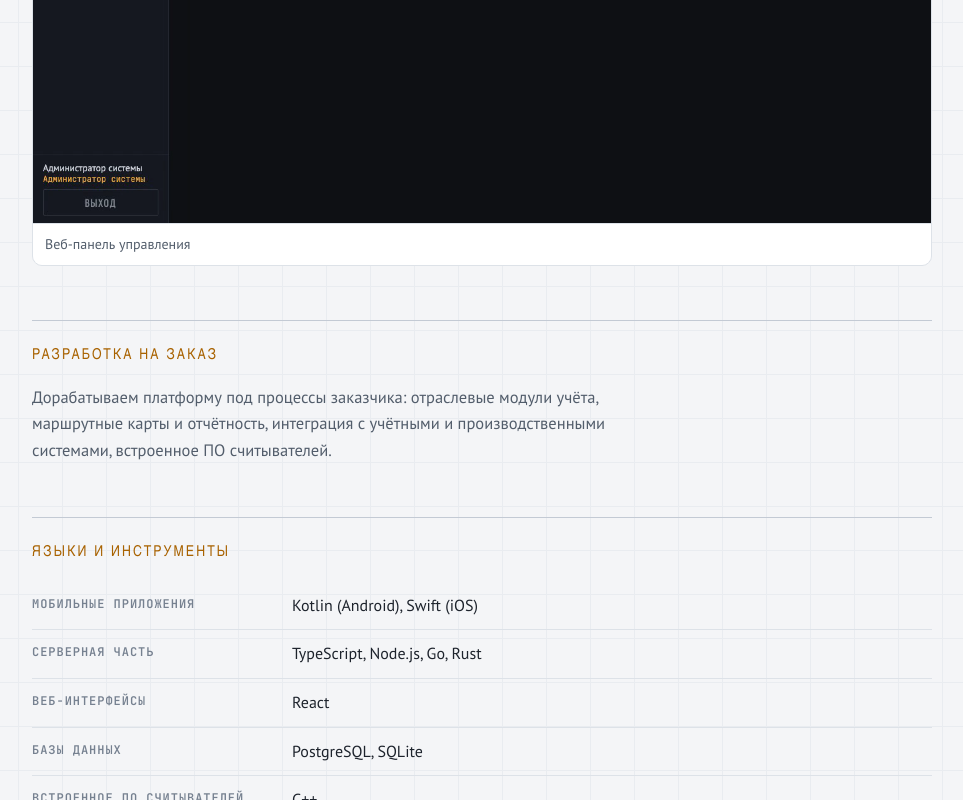
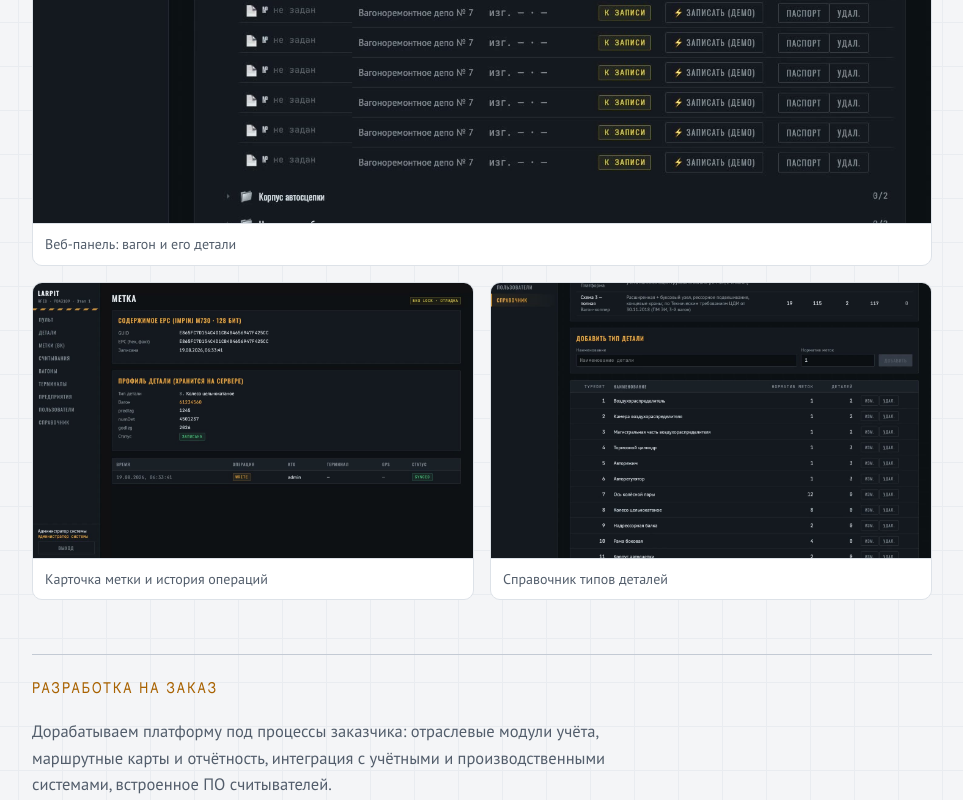
Before and after one commit to semedal/konusgruppsoft-site, a plain HTML site: page razrabotka/index.html in a window 1280 px wide. Shown: the part 1870-2670 px from the top of the page, without its empty margins (158-1121 px from the left). Drawn offline with nearby package versions, Linux system fonts and the light colour scheme.

Commit message:
Разработка: экраны веб-панели — детали вагона, карточка метки, справочник
Co-Authored-By: Claude Fable 5.2 <noreply@anthropic.com>

```diff
--- a/assets/site.css
+++ b/assets/site.css
@@ -276,3 +276,5 @@ footer a:hover{color:var(--amber)}
 .focus b{display:block;font:500 clamp(18px,2.6vw,22px)/1.3 var(--font-display);letter-spacing:.05em;text-transform:uppercase;color:var(--head)}
 .focus p{margin-top:6px;color:var(--text-dim)}
 .focus + .stage{margin-top:22px}
+.screens.two{grid-template-columns:repeat(2,1fr);margin-top:16px}
+@media(max-width:680px){.screens.two{grid-template-columns:1fr}}
--- a/razrabotka/index.html
+++ b/razrabotka/index.html
@@ -75,7 +75,11 @@
           <a class="shot" href="/assets/img/app2-wagon.jpg" data-cap="Маркировка вагона: детали по списку"><img loading="lazy" src="/assets/img/app2-wagon.jpg" alt="Экран маркировки вагона"><span>Вагон</span></a>
           <a class="shot" href="/assets/img/app2-radar.jpg" data-cap="Поиск метки: направление на нужную деталь"><img loading="lazy" src="/assets/img/app2-radar.jpg" alt="Экран поиска метки"><span>Поиск метки</span></a>
         </div>
-        <a class="shot wide" href="/assets/img/web-parts.png" data-cap="Веб-панель: реестр деталей"><img loading="lazy" src="/assets/img/web-parts.png" alt="Веб-панель управления, реестр деталей"><span>Веб-панель управления</span></a>
+        <a class="shot wide" href="/assets/img/web-wagon-parts.jpg" data-cap="Веб-панель: вагон и его детали по группам, состояние записи каждой метки"><img loading="lazy" src="/assets/img/web-wagon-parts.jpg" alt="Веб-панель: детали вагона по группам"><span>Веб-панель: вагон и его детали</span></a>
+        <div class="screens two">
+          <a class="shot" href="/assets/img/web-tag.jpg" data-cap="Карточка метки: содержимое, паспорт детали и история операций"><img loading="lazy" src="/assets/img/web-tag.jpg" alt="Веб-панель: карточка метки"><span>Карточка метки и история операций</span></a>
+          <a class="shot" href="/assets/img/web-catalog.jpg" data-cap="Справочник типов деталей и схем маркировки"><img loading="lazy" src="/assets/img/web-catalog.jpg" alt="Веб-панель: справочник типов деталей"><span>Справочник типов деталей</span></a>
+        </div>
       </section>
 
       <section class="section">
```
Also changed, not shown: assets/img/web-catalog.jpg (added), assets/img/web-parts.png (deleted), assets/img/web-tag.jpg (added), assets/img/web-wagon-parts.jpg (added).
